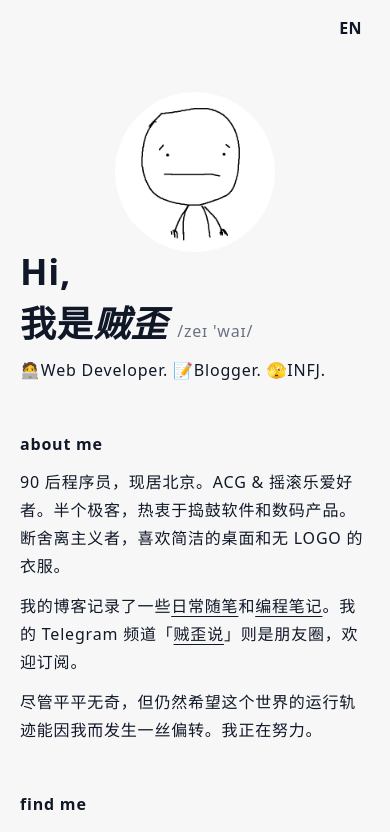
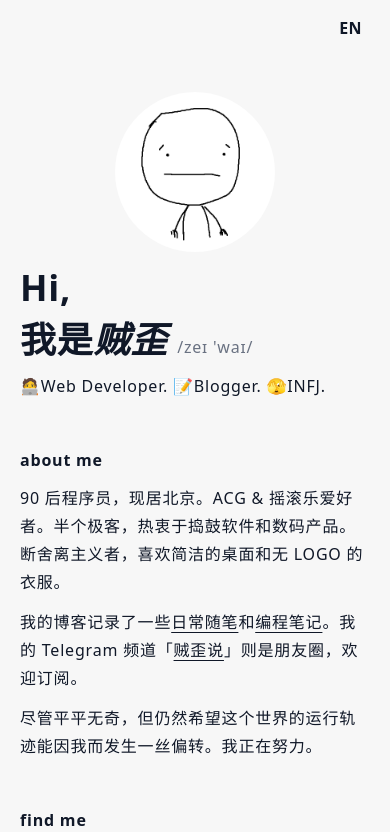
Before and after one commit to varzy/homepage-next, a Next.js app: page / in a window 390 px wide. Shown: the top 832 px of the page. Built offline with nearby package versions, Linux system fonts and the light colour scheme; no server answers.

Commit message:
Update index page styles.

```diff
--- a/src/app/_components/HomeWrapper.tsx
+++ b/src/app/_components/HomeWrapper.tsx
@@ -47,7 +47,7 @@ export default function HomeWrapper({ t, children }: { t: I18nProps; children: R
       <LocaleToggle />
       <div className="container mx-auto max-w-3xl px-5 py-20 leading-7 tracking-wider sm:px-16 [&_a]:underline">
         <Row>
-          <div className="flex flex-col-reverse md:flex-row md:items-center md:justify-between">
+          <div className="flex flex-col-reverse gap-4 md:flex-row md:items-center md:justify-between">
             <div className="space-y-3">
               <p className="text-4xl font-bold">Hi,</p>
               <p className="text-4xl font-bold">
```
